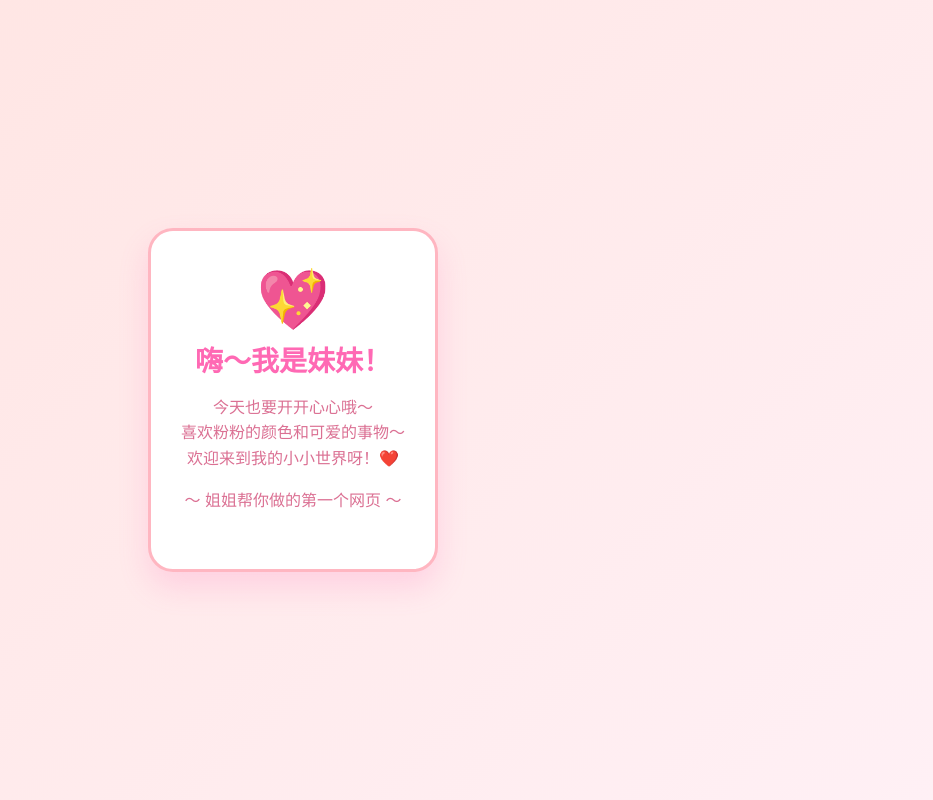
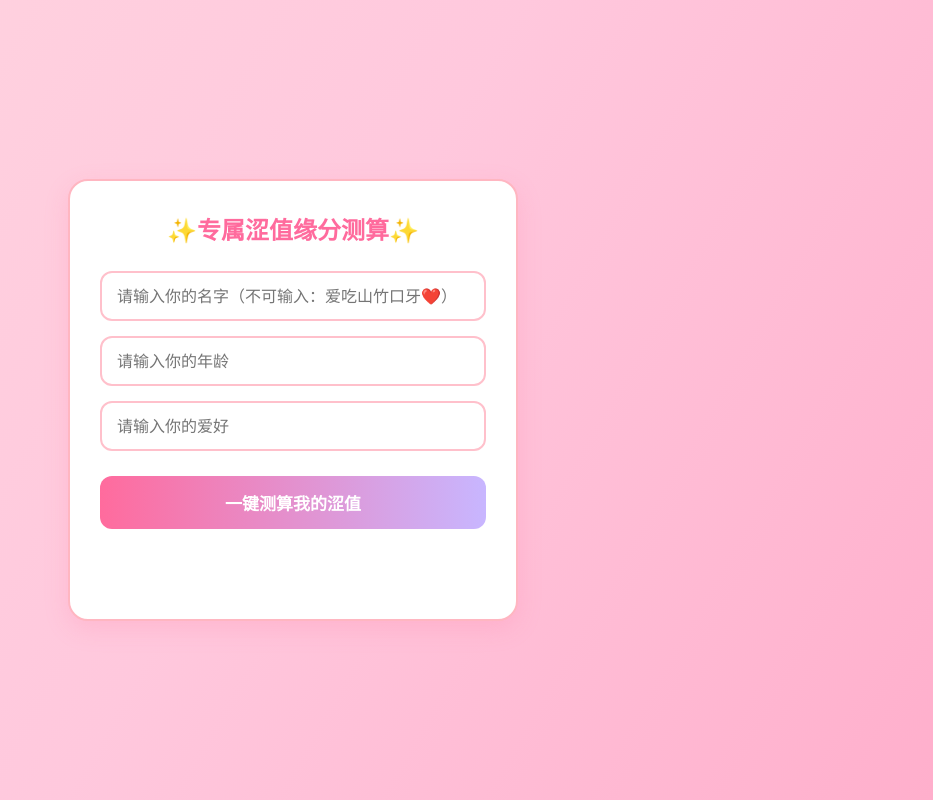
Before and after one commit to ptz50654-sketch/bug-free-octo-chainsaw, a plain HTML site: page index.html in a window 1280 px wide. Shown: the whole page, without its empty margins (347-1280 px from the left). Drawn offline with Linux system fonts and the light colour scheme.

Commit message:
呀西
呀西

```diff
--- a/index.html
+++ b/index.html
@@ -3,54 +3,108 @@
 <head>
     <meta charset="UTF-8">
     <meta name="viewport" content="width=device-width, initial-scale=1.0">
-    <title>妹妹的小小世界～</title>
+    <title>专属涩值测算器</title>
     <style>
-        body {
-            font-family: "Microsoft YaHei", sans-serif;
-            background: linear-gradient(135deg, #ffe4e1, #fff0f5);
-            display: flex;
-            justify-content: center;
-            align-items: center;
-            min-height: 100vh;
-            margin: 0;
-            color: #ff69b4;
+        *{margin:0;padding:0;box-sizing:border-box;font-family:system-ui}
+        body{
+            background: linear-gradient(120deg,#ffd6e0,#ffc8dd,#ffafcc);
+            min-height:100vh;
+            display:flex;
+            align-items:center;
+            justify-content:center;
+            padding:20px;
         }
-        .card {
-            background: white;
-            padding: 40px 30px;
-            border-radius: 25px;
-            box-shadow: 0 15px 30px rgba(255, 105, 180, 0.2);
-            text-align: center;
-            max-width: 320px;
-            border: 3px solid #ffb6c1;
+        .card{
+            background:#fff;
+            padding:30px;
+            border-radius:20px;
+            box-shadow:0 8px 25px rgba(255,120,160,0.2);
+            border:2px solid #ffb6c1;
+            width:100%;
+            max-width:450px;
         }
-        h1 {
-            font-size: 28px;
-            margin: 10px 0;
+        h1{
+            text-align:center;
+            color:#ff6b9d;
+            margin-bottom:25px;
+            font-size:24px;
         }
-        p {
-            font-size: 16px;
-            line-height: 1.6;
-            color: #db7093;
+        .input-box{
+            width:100%;
+            padding:12px 15px;
+            border:2px solid #ffc0cb;
+            border-radius:12px;
+            margin-bottom:15px;
+            font-size:16px;
+            outline:none;
         }
-        .heart {
-            font-size: 50px;
-            animation: beat 1.2s infinite;
+        .input-box:focus{border-color:#ff6b9d}
+        button{
+            width:100%;
+            padding:14px;
+            background:linear-gradient(90deg,#ff6b9d,#c8b6ff);
+            color:white;
+            border:none;
+            border-radius:12px;
+            font-size:17px;
+            font-weight:bold;
+            margin:10px 0 20px;
+            cursor:pointer;
         }
-        @keyframes beat {
-            0%, 100% { transform: scale(1); }
-            50% { transform: scale(1.3); }
+        .result{
+            text-align:center;
+            font-size:20px;
+            color:#444;
+            font-weight:bold;
+            min-height:40px;
         }
     </style>
 </head>
 <body>
-    <div class="card">
-        <div class="heart">💖</div>
-        <h1>嗨～我是妹妹！</h1>
-        <p>今天也要开开心心哦～<br>
-           喜欢粉粉的颜色和可爱的事物～<br>
-           欢迎来到我的小小世界呀！❤️</p>
-        <p>～ 姐姐帮你做的第一个网页 ～</p>
-    </div>
+<div class="card">
+    <h1>✨专属涩值缘分测算✨</h1>
+    <input type="text" class="input-box" id="name" placeholder="请输入你的名字（不可输入：爱吃山竹口牙❤️）">
+    <input type="number" class="input-box" id="age" placeholder="请输入你的年龄">
+    <input type="text" class="input-box" id="hobby" placeholder="请输入你的爱好">
+    <button onclick="calcSeValue()">一键测算我的涩值</button>
+    <div class="result" id="show"></div>
+</div>
+
+<script>
+// 核心涩值算法+违禁词屏蔽
+function calcSeValue(){
+    let name = document.getElementById("name").value;
+    let age = document.getElementById("age").value;
+    let hobby = document.getElementById("hobby").value;
+
+    // 名字违禁词拦截判定
+    const banWord = "爱吃山竹口牙❤️";
+    if(name.includes(banWord)){
+        document.getElementById("show").innerText="不可以输入爱吃山竹口牙❤️哟~🥺";
+        return;
+    }
+
+    if(!name||!age||!hobby){
+        document.getElementById("show").innerText="请把三个内容都填写完整哦🥺";
+        return;
+    }
+
+    // 稳定专属哈希算法
+    let hash = 0;
+    for(let i=0;i<name.length;i++) hash += name.charCodeAt(i);
+    for(let i=0;i<hobby.length;i++) hash += hobby.charCodeAt(i);
+    hash += Number(age)*13;
+    let seNum = hash % 101;
+
+    let tip = "";
+    if(seNum<20) tip="清纯小白花💗";
+    else if(seNum<40) tip="温柔腼腆型🥰";
+    else if(seNum<60) tip="纯情又心动💓";
+    else if(seNum<80) tip="有点小撩人🥺";
+    else tip="顶级涩气天花板💋";
+
+    document.getElementById("show").innerText=`你的专属涩值：${seNum}分 | ${tip}`;
+}
+</script>
 </body>
 </html>
```
